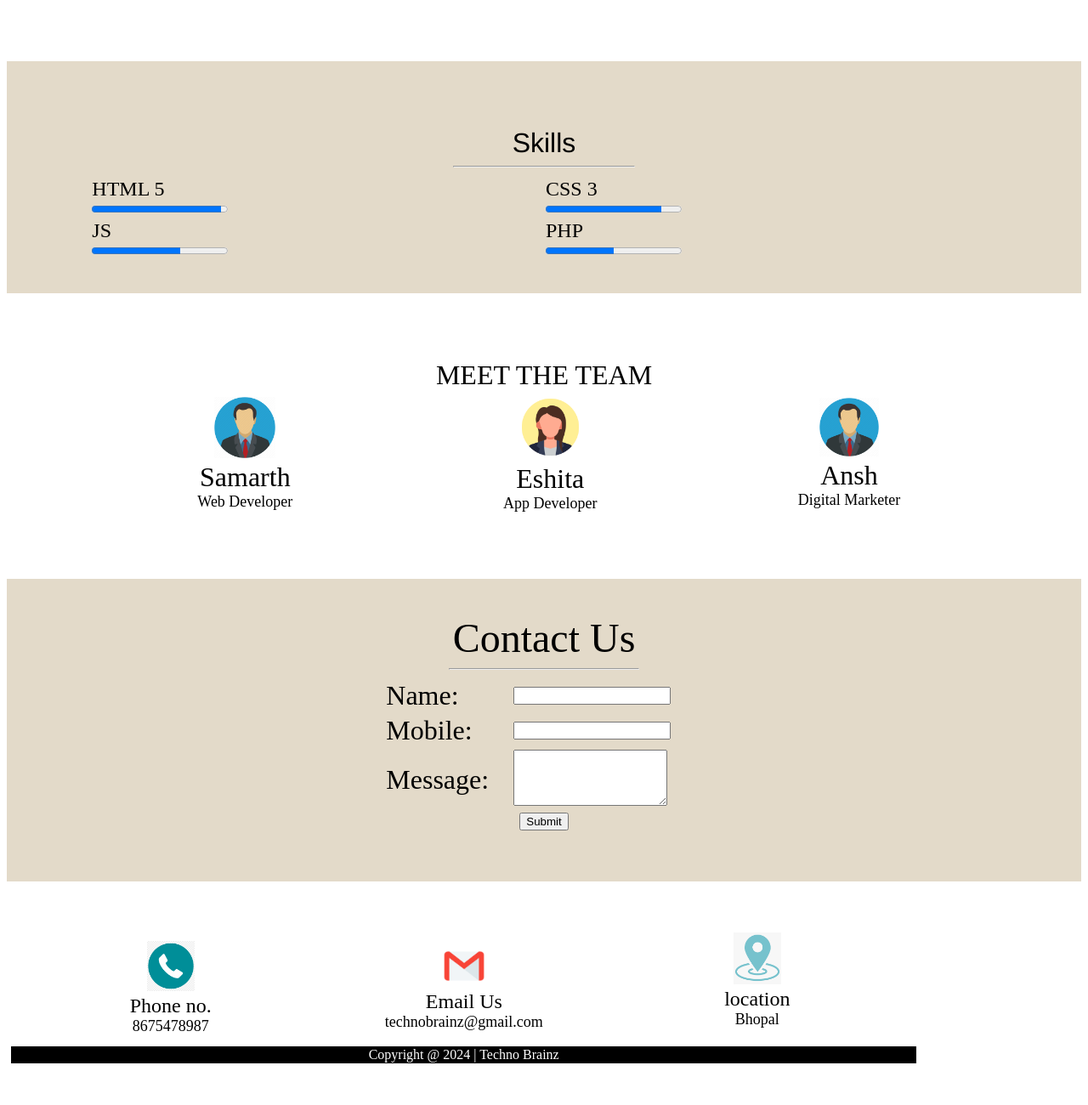
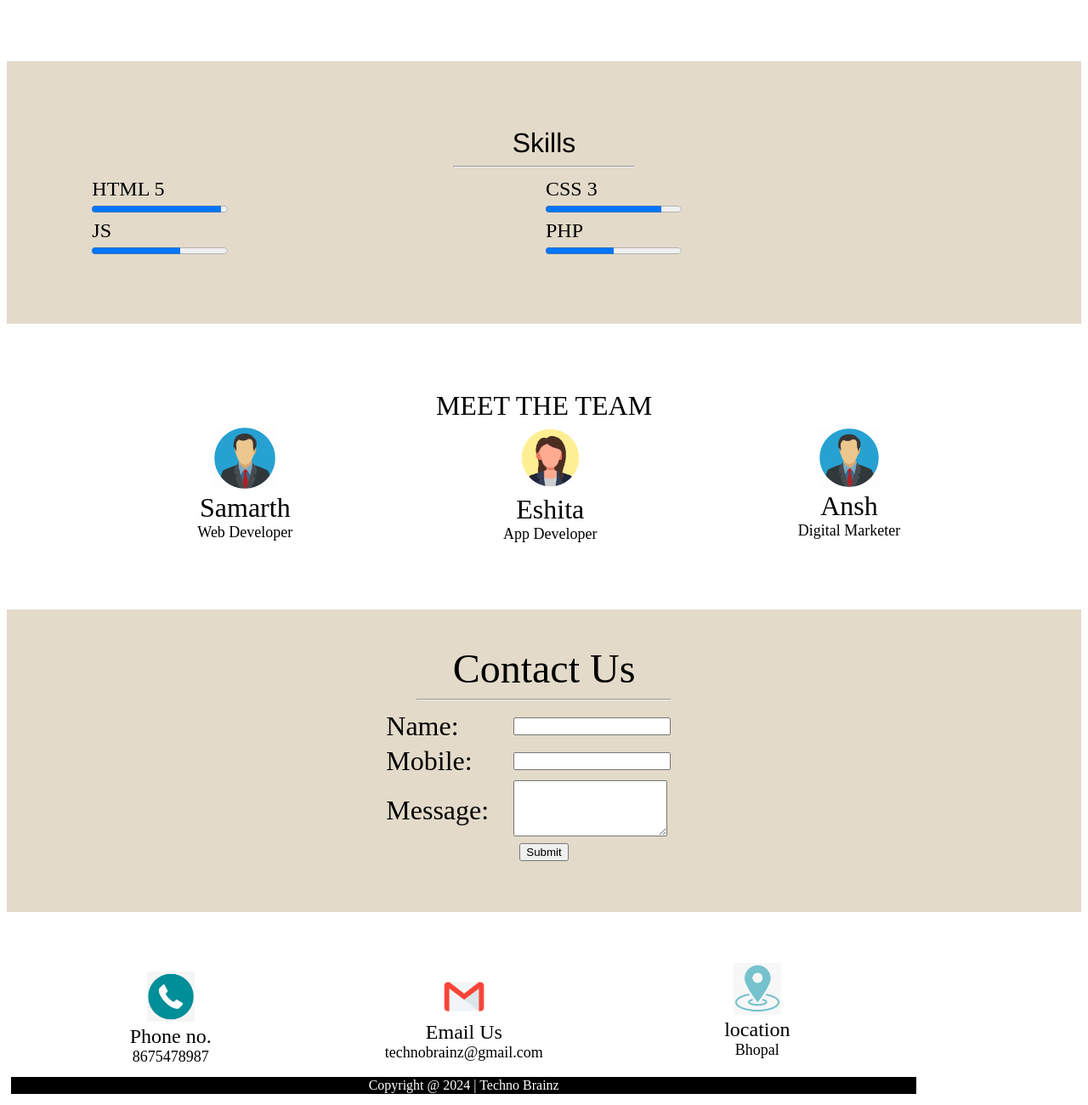
Before and after one commit to Vedika-nchoudhary/Project1, a plain HTML site: page index.html in a window 1280 px wide. Shown: the part 1006-2306 px from the top of the page at 85% size. Before the commit the page ends 2270 px from the top, so only its background shows below. Drawn offline with Linux system fonts and the light colour scheme.

Commit message:
Update index.html

```diff
--- a/index.html
+++ b/index.html
@@ -92,7 +92,7 @@
                         <td><label><font size="5"color="black">JS</font></label><br><progress value="65" max="100">65%</td>
                         <td><label><font size="5"color="black">PHP</font></label><br><progress value="50" max="100">55%</td>
                      </tr>
-                </table><br><br>
+                </table><br><br><br><br>
             </td></tr>
          </table>
          <table WIDTH="100%">
@@ -117,7 +117,7 @@
                 <br><br>
                 <table border="0" width="30%" align="center" cell padding="15px">
                 <tr align="center">
-                    <td colspan="2"><font color="black" size="7">Contact Us</font><br><hr align="center" width="60%" ></td>
+                    <td colspan="2"><font color="black" size="7">Contact Us</font><br><hr align="center" width="80%" ></td>
                 </tr>
 
                 <tr>
```
